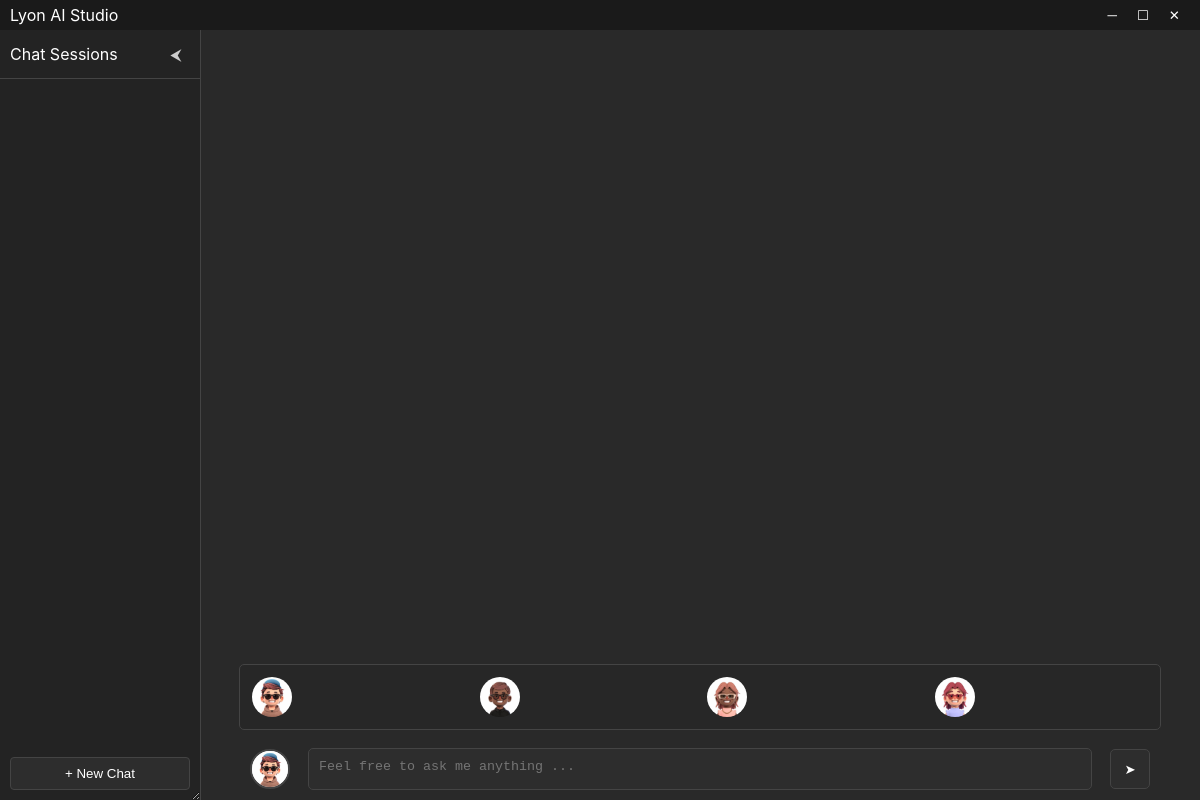
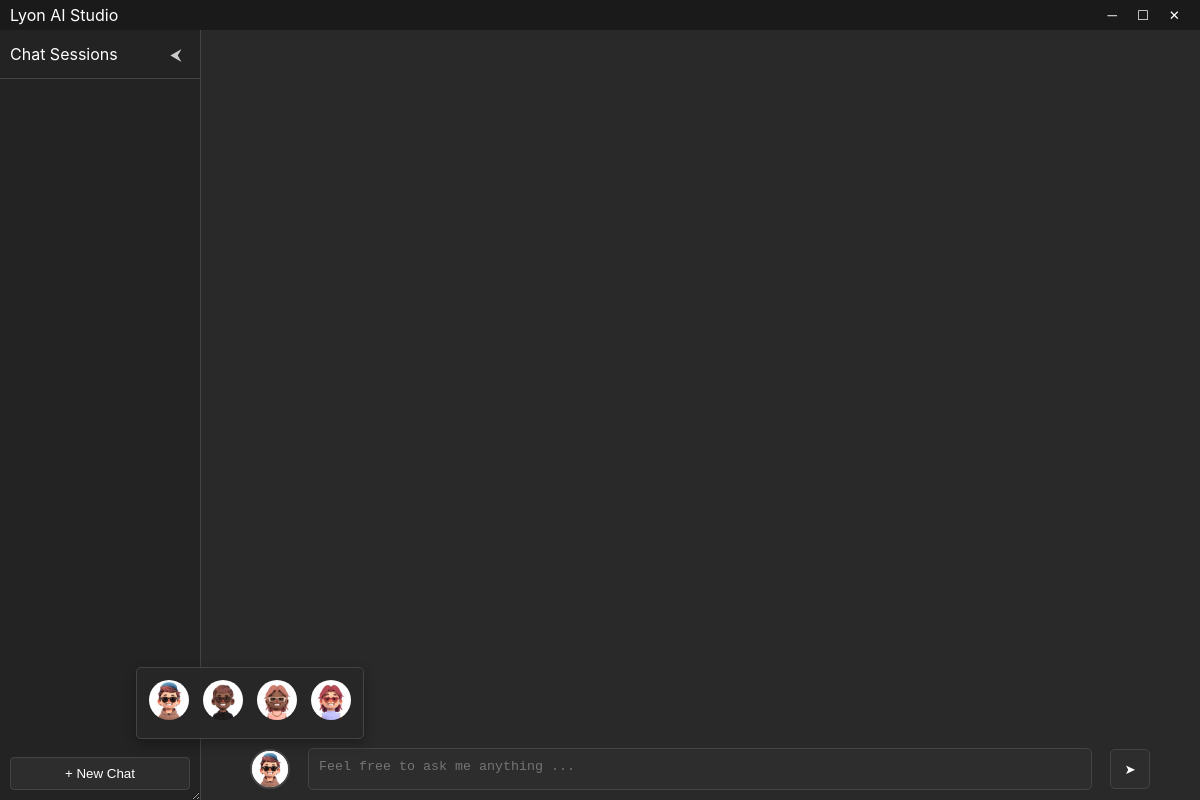
Before and after one commit to LyonLen/ai-electron-app, an Electron app: page index.html in a window 1200 px wide. Both pictures are taken after a click on the button 270 px from the left and 769 px from the top of the page. Drawn offline with Linux system fonts and the light colour scheme; no server answers.

Commit message:
Improve avatar panel positioning and styling for better user experience

```diff
--- a/index.html
+++ b/index.html
@@ -240,7 +240,16 @@
 
     // Avatar panel toggle
     avatarButton.addEventListener('click', () => {
-      avatarPanel.style.display = avatarPanel.style.display === 'grid' ? 'none' : 'grid';
+      const button = document.querySelector('.avatar-button');
+      const panel = document.querySelector('.avatar-panel');
+
+      // 获取按钮位置
+      const rect = button.getBoundingClientRect();
+
+      // 设置面板位置
+      panel.style.display = 'grid';
+      panel.style.top = `${rect.top - panel.offsetHeight - 10}px`;
+      panel.style.left = `${rect.left}px`;
     });
 
     // Avatar selection
--- a/styles.css
+++ b/styles.css
@@ -287,6 +287,8 @@ body {
 .avatar-button {
     width: 40px;
     height: 40px;
+    /* 新增相对定位 */
+    position: relative;
     border-radius: 50%;
     margin-right: 8px;
     cursor: pointer;
@@ -305,10 +307,13 @@ body {
 .avatar-panel {
     display: none;
     /* 改为绝对定位 */
-    position: fixed;
-    bottom: 70px;
-    /* 调整左边距，避免覆盖侧边栏 */
-    left: calc(var(--sidebar-width, 200px) + 20px);
+    position: absolute;
+    /* 定位到按钮顶部上方 */
+    bottom: calc(100% + 10px);
+    /* 向右展开 */
+    left: 50%;
+    transform: translateX(-50%);
+    /* 调整样式 */
     background: rgba(40, 40, 40, 0.95);
     border: 1px solid #444;
     border-radius: 5px;
@@ -316,11 +321,12 @@ body {
     grid-template-columns: repeat(4, 1fr);
     gap: 10px;
     z-index: 1000;
-    transition: left 0.2s cubic-bezier(0.4, 0, 0.2, 1);
-    /* Center relative to input area */
-    max-width: 900px;
-    margin: 0 auto;
-    right: 20px;
+    /* 移除旧的位置计算 */
+    /* 添加最大高度防止溢出 */
+    height: 50px;
+    overflow-y: auto;
+    /* 添加投影 */
+    box-shadow: 0 4px 12px rgba(0, 0, 0, 0.3);
 }
 
 /* 添加媒体查询来处理侧边栏折叠状态 */
```
